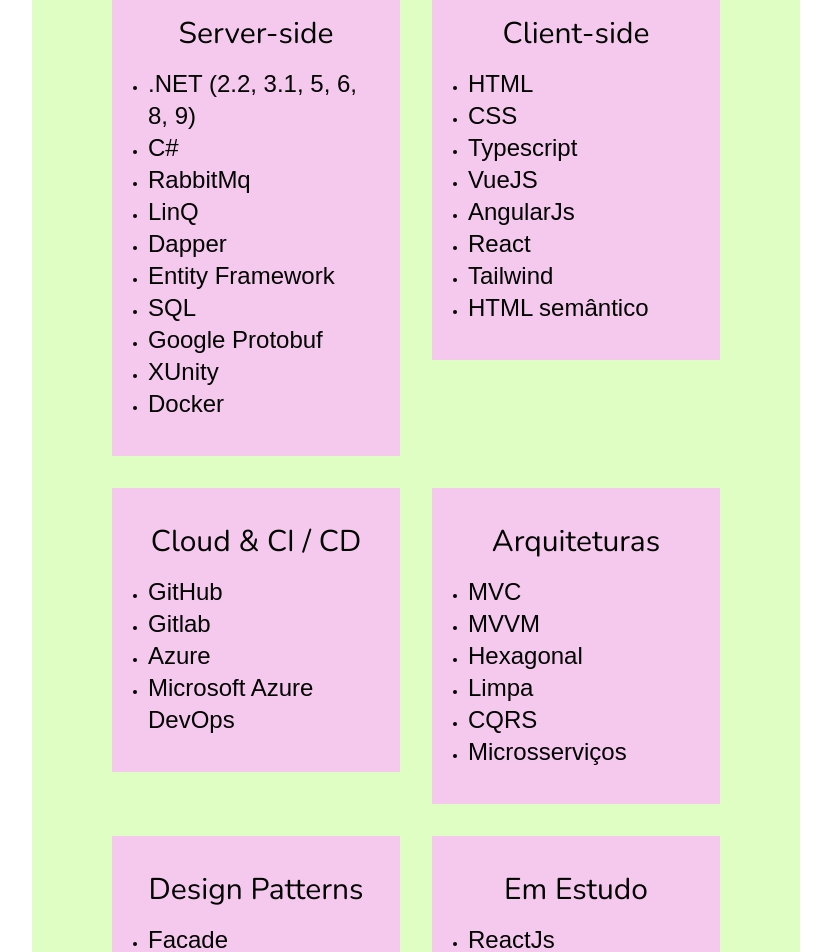
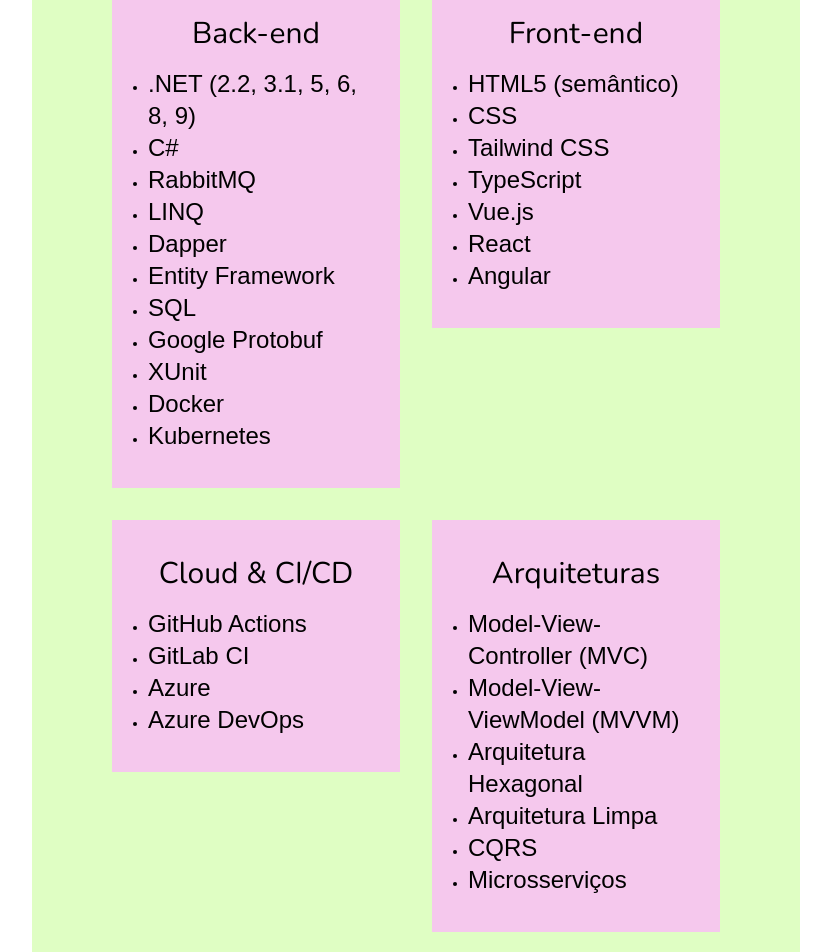
Before and after one commit to ianer-glitch/who-am-i-book, a Next.js app: page /portfolio/home in a window 1280 px wide. Shown: the part 780-1732 px from the top of the page, without its empty margins (224-1055 px from the left). Built offline with nearby package versions, Linux system fonts and the light colour scheme; a web font is replaced by a local one.

Commit message:
feat: changes in experience list

```diff
--- a/src/app/portfolio/components/experiencesPostIt/useExperience.ts
+++ b/src/app/portfolio/components/experiencesPostIt/useExperience.ts
@@ -5,47 +5,137 @@
 
 export const useExperience = () => {
   const [experiences, setExperiences] = useState([] as IExperience[]);
-  const {currentLanguage} = useTranslation()
+  const { currentLanguage } = useTranslation();
 
   const experienceByLanguage: Record<keyof typeof resources, IExperience[]> = {
     ptBr: [
       {
-        title:"Server-side",
-        experiences:[".NET (2.2, 3.1, 5, 6, 8, 9)","C#","RabbitMq","LinQ","Dapper","Entity Framework","SQL","Google Protobuf","XUnity","Docker"]
+        title: "Back-end",
+        experiences: [
+          ".NET (2.2, 3.1, 5, 6, 8, 9)",
+          "C#",
+          "RabbitMQ",
+          "LINQ",
+          "Dapper",
+          "Entity Framework",
+          "SQL",
+          "Google Protobuf",
+          "XUnit",
+          "Docker",
+          "Kubernetes",
+        ],
       },
       {
-        title:"Client-side",
-        experiences:["HTML","CSS","Typescript","VueJS","AngularJs","React","Tailwind","HTML semântico"]
+        title: "Front-end",
+        experiences: [
+          "HTML5 (semântico)",
+          "CSS",
+          "Tailwind CSS",
+          "TypeScript",
+          "Vue.js",
+          "React",
+          "Angular",
+        ],
       },
       {
-        title:"Cloud & CI / CD",
-        experiences:["GitHub","Gitlab","Azure","Microsoft Azure DevOps"]
+        title: "Cloud & CI/CD",
+        experiences: ["GitHub Actions", "GitLab CI", "Azure", "Azure DevOps"],
       },
       {
-        title:"Arquiteturas",
-        experiences:["MVC","MVVM","Hexagonal","Limpa","CQRS","Microsserviços"]
+        title: "Arquiteturas",
+        experiences: [
+          "Model-View-Controller (MVC)",
+          "Model-View-ViewModel (MVVM)",
+          "Arquitetura Hexagonal",
+          "Arquitetura Limpa",
+          "CQRS",
+          "Microsserviços",
+        ],
       },
       {
-        title:"Design Patterns",
-        experiences:["Facade","Adapter","Repository","Unit Of Work","Command Pattern","Política de Re-tentativa","Aggregator"]
+        title: "Design Patterns",
+        experiences: [
+          "Facade",
+          "Adapter",
+          "Repository",
+          "Unit of Work",
+          "Command Pattern",
+          "Retry Policy",
+          "Aggregator",
+        ],
       },
       {
-        title:"Em Estudo",
-        experiences:["ReactJs","NextJs"]
+        title: "Atualmente estudando",
+        experiences: ["React.js", "Next.js"],
       },
     ],
+
     enUs: [
       {
-        title:"Server-side",
-        experiences:[".NET (2.2, 3.1, 5, 6, 8, 9)","C#","RabbitMq","LinQ","Dapper","Entity Framework","SQL","Google Protobuf","XUnity","Docker","Kubernetes"]
+        title: "Back-end",
+        experiences: [
+          ".NET (2.2, 3.1, 5, 6, 8, 9)",
+          "C#",
+          "RabbitMQ",
+          "LINQ",
+          "Dapper",
+          "Entity Framework",
+          "SQL",
+          "Google Protobuf",
+          "XUnit",
+          "Docker",
+          "Kubernetes",
+        ],
+      },
+      {
+        title: "Front-end",
+        experiences: [
+          "HTML5 (semantic)",
+          "CSS",
+          "Tailwind CSS",
+          "TypeScript",
+          "Vue.js",
+          "React",
+          "Angular",
+        ],
+      },
+      {
+        title: "Cloud & CI/CD",
+        experiences: ["GitHub Actions", "GitLab CI", "Azure", "Azure DevOps"],
+      },
+      {
+        title: "Architectures",
+        experiences: [
+          "Model-View-Controller (MVC)",
+          "Model-View-ViewModel (MVVM)",
+          "Hexagonal Architecture",
+          "Clean Architecture",
+          "CQRS",
+          "Microservices",
+        ],
+      },
+      {
+        title: "Design Patterns",
+        experiences: [
+          "Facade",
+          "Adapter",
+          "Repository",
+          "Unit of Work",
+          "Command Pattern",
+          "Retry Policy",
+          "Aggregator",
+        ],
+      },
+      {
+        title: "Currently Learning",
+        experiences: ["React.js", "Next.js"],
       },
     ],
   };
 
-  useEffect(()=>{
-    setExperiences(experienceByLanguage[currentLanguage])
+  useEffect(() => {
+    setExperiences(experienceByLanguage[currentLanguage]);
+  }, [currentLanguage]);
 
-  },[currentLanguage])
-
-  return{ experiences }
+  return { experiences };
 };
```
